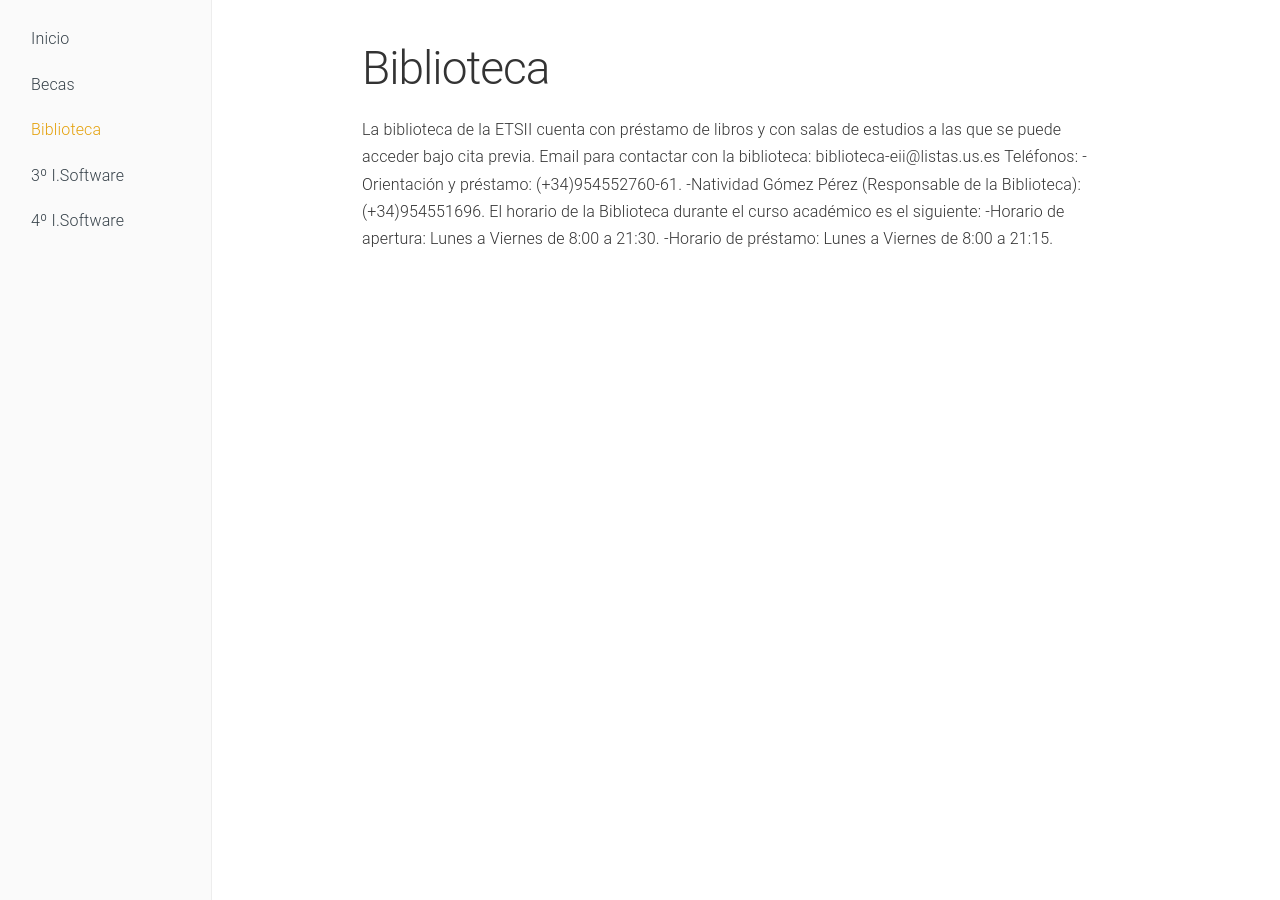
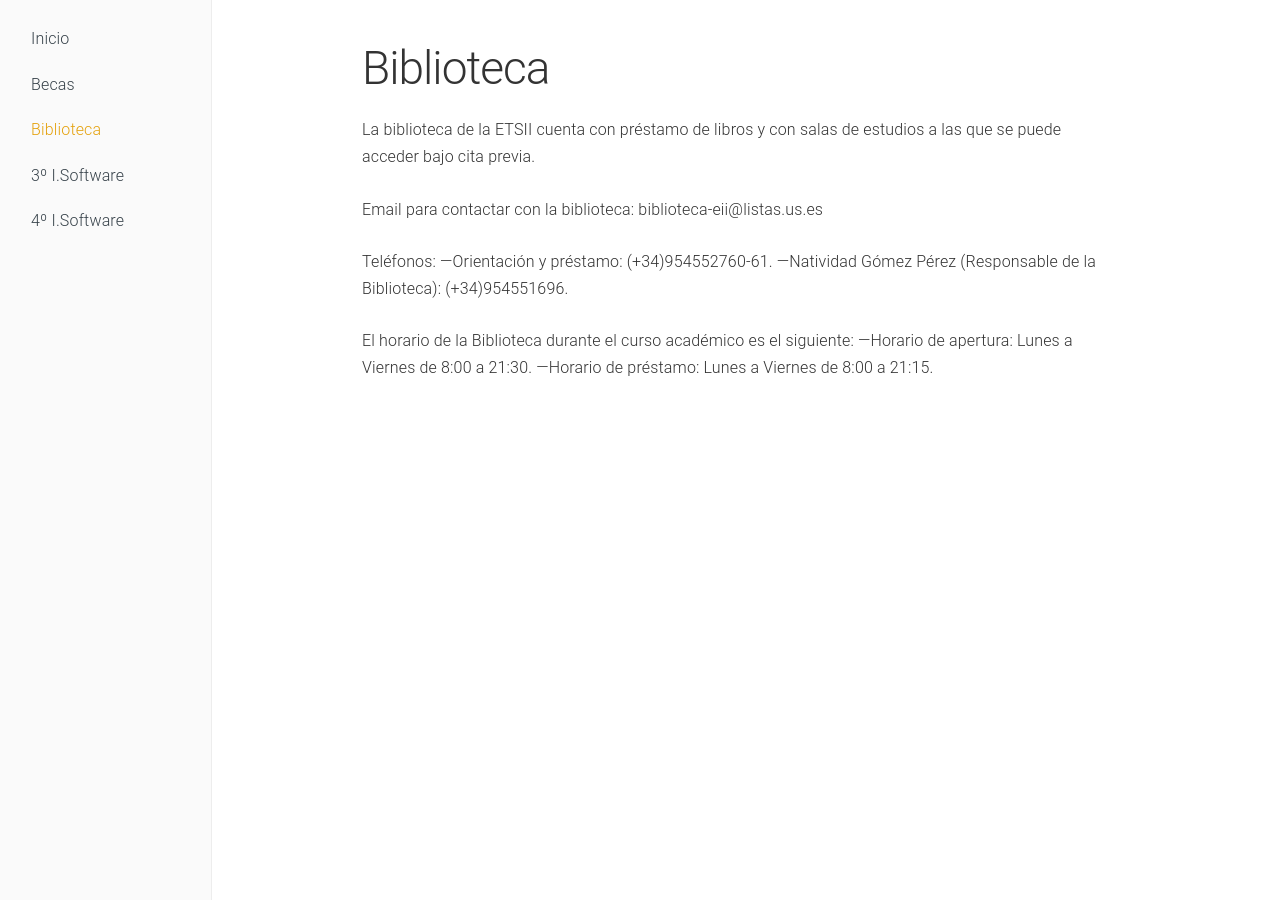
Before and after one commit to FranAnillo/dlganuevoingreso, a Jekyll site: the page built from 2Biblioteca.md, in a window 1280 px wide. Built offline with Jekyll 4.4.1, drawn with Linux system fonts in a browser that asks for light colours.

```diff
--- a/2Biblioteca.md
+++ b/2Biblioteca.md
@@ -7,10 +7,13 @@ navigation: 3
 # Biblioteca
 
 La biblioteca de la ETSII cuenta con préstamo de libros y con salas de estudios a las que se puede acceder bajo cita previa.
+
 Email para contactar con la biblioteca: biblioteca-eii@listas.us.es
+
 Teléfonos:
-    -Orientación y préstamo: (+34)954552760-61.
-    -Natividad Gómez Pérez (Responsable de la Biblioteca): (+34)954551696.
+    —Orientación y préstamo: (+34)954552760-61.
+    —Natividad Gómez Pérez (Responsable de la Biblioteca): (+34)954551696.
+
 El horario de la Biblioteca durante el curso académico es el siguiente:
-    -Horario de apertura: Lunes a Viernes de 8:00 a 21:30.
-    -Horario de préstamo: Lunes a Viernes de 8:00 a 21:15.
+    —Horario de apertura: Lunes a Viernes de 8:00 a 21:30.
+    —Horario de préstamo: Lunes a Viernes de 8:00 a 21:15.
```
